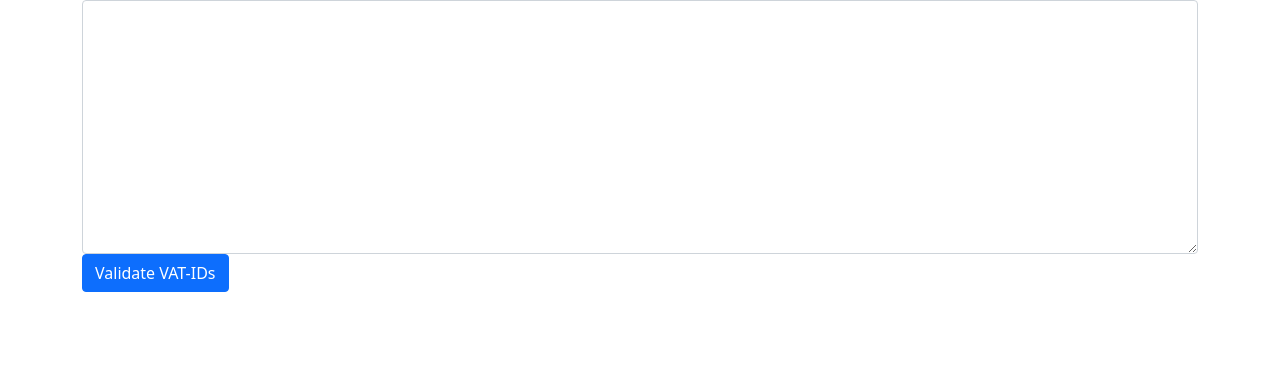
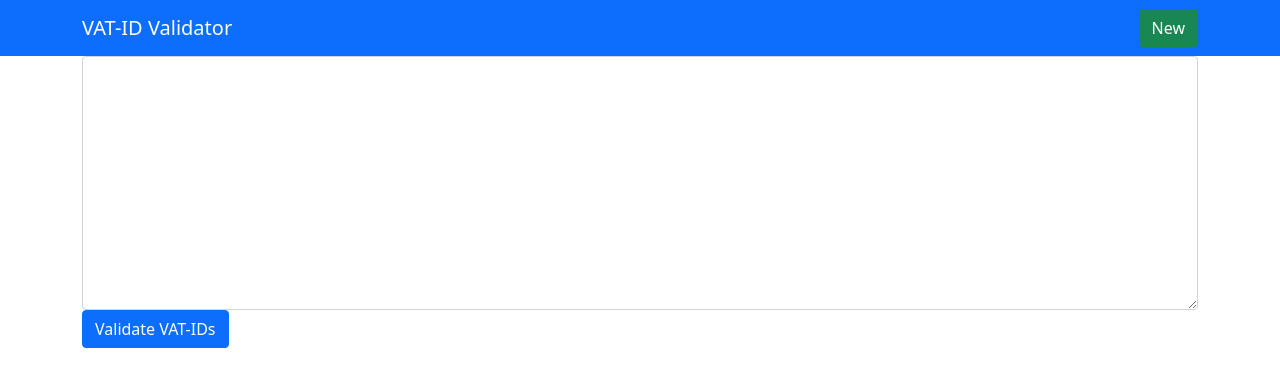
Before and after one commit to Mux-Mastermann/VAT-ID_Validator, a Flask app: page / in a window 1280 px wide. Shown: the top 387 px of the page. Run offline with Flask 2, Linux system fonts and the light colour scheme.

Commit message:
Started layout

```diff
--- a/templates/index.html
+++ b/templates/index.html
@@ -1,29 +1,16 @@
-<!DOCTYPE html>
-<html lang="en">
-<head>
-    <meta charset="UTF-8">
-    <meta http-equiv="X-UA-Compatible" content="IE=edge">
-    <meta name="viewport" content="width=device-width, initial-scale=1.0">
-    <link href="https://cdn.jsdelivr.net/npm/bootstrap@5.1.3/dist/css/bootstrap.min.css" rel="stylesheet" integrity="sha384-1BmE4kWBq78iYhFldvKuhfTAU6auU8tT94WrHftjDbrCEXSU1oBoqyl2QvZ6jIW3" crossorigin="anonymous">
-    <title>VAT-ID Validator</title>
-</head>
-<body>
+{% extends "layout.html" %}
 
-    <form action="/" method="post">
-        <div class="container">
-            <div class="row">
-                <div class="col">
-                    <textarea name="vat_ids" class="form-control" rows="10"></textarea>
-                </div>
+{% block title %} VAT-ID Validator {% endblock %}
+
+{% block body %}
+
+    <div class="container">
+        <form action="/" method="post">
+            <div class="form-group">
+                <textarea name="vat_ids" class="form-control" rows="10"></textarea>
+                <button type="submit" class="btn btn-primary">Validate VAT-IDs</button>
             </div>
-            <div class="row">
-                <div class="col">
-                    <button type="submit" class="btn btn-primary">Validate VAT-IDs</button>
-                </div>
-            </div>
-        </div>
-    </form>
+        </form>
+    </div>
 
-    <script src="https://cdn.jsdelivr.net/npm/bootstrap@5.1.3/dist/js/bootstrap.bundle.min.js" integrity="sha384-ka7Sk0Gln4gmtz2MlQnikT1wXgYsOg+OMhuP+IlRH9sENBO0LRn5q+8nbTov4+1p" crossorigin="anonymous"></script>
-</body>
-</html>
+{% endblock %}
--- a/templates/layout.html
+++ b/templates/layout.html
@@ -8,6 +8,12 @@
     <title>{% block title %} {% endblock %} </title>
 </head>
 <body>
+    <nav class="navbar navbar-dark bg-primary">
+        <div class="container">
+            <a class="navbar-brand" href="#">VAT-ID Validator</a>
+            <button class="btn btn-success">New</button>
+        </div>
+    </nav>
 
     {% block body %} {% endblock %}
 
```
